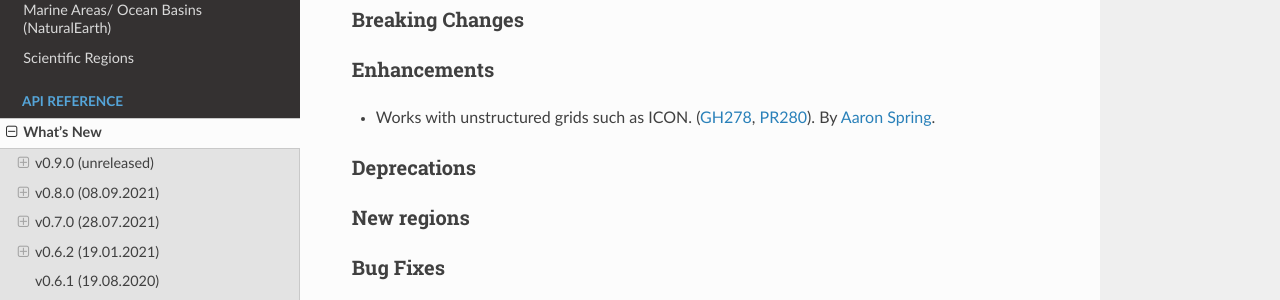
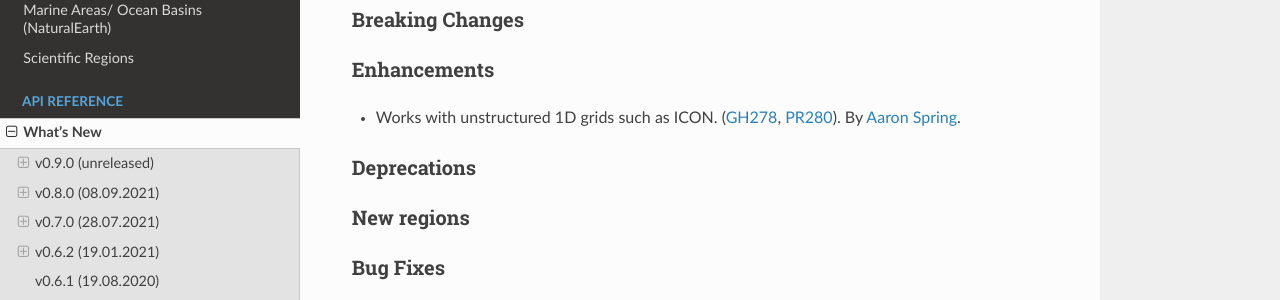
Before and after one commit to regionmask/regionmask, a Sphinx documentation site: the page built from docs/whats_new.rst, in a window 1280 px wide and 900 px high. Shown: the part 334-634 px from the top of the window. Built offline with Sphinx 7.4.7 and the Read the Docs theme 2.0.0, drawn with Linux system fonts in a browser that asks for light colours; pages that are not in the unit, such as notebooks, are missing from menus; the version number could not be read and is left out.

Commit message:
Update docs/whats_new.rst
Co-authored-by: Mathias Hauser <mathause@users.noreply.github.com>

```diff
--- a/docs/whats_new.rst
+++ b/docs/whats_new.rst
@@ -18,7 +18,7 @@ Breaking Changes
 
 Enhancements
 ~~~~~~~~~~~~
-- Works with unstructured grids such as ICON. (:issue:`278`, :pull:`280`).
+- Works with unstructured 1D grids such as ICON. (:issue:`278`, :pull:`280`).
   By `Aaron Spring <https://github.com/aaronspring>`_.
 
 Deprecations
```
